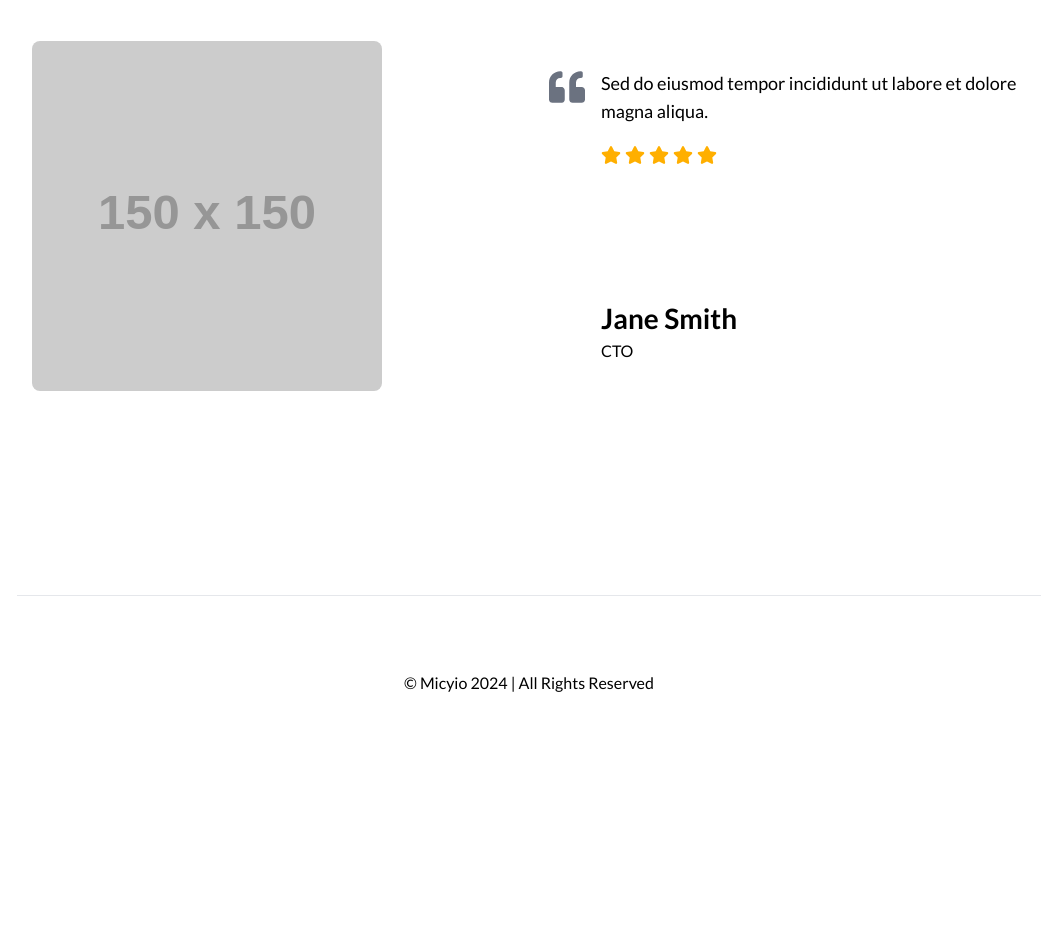
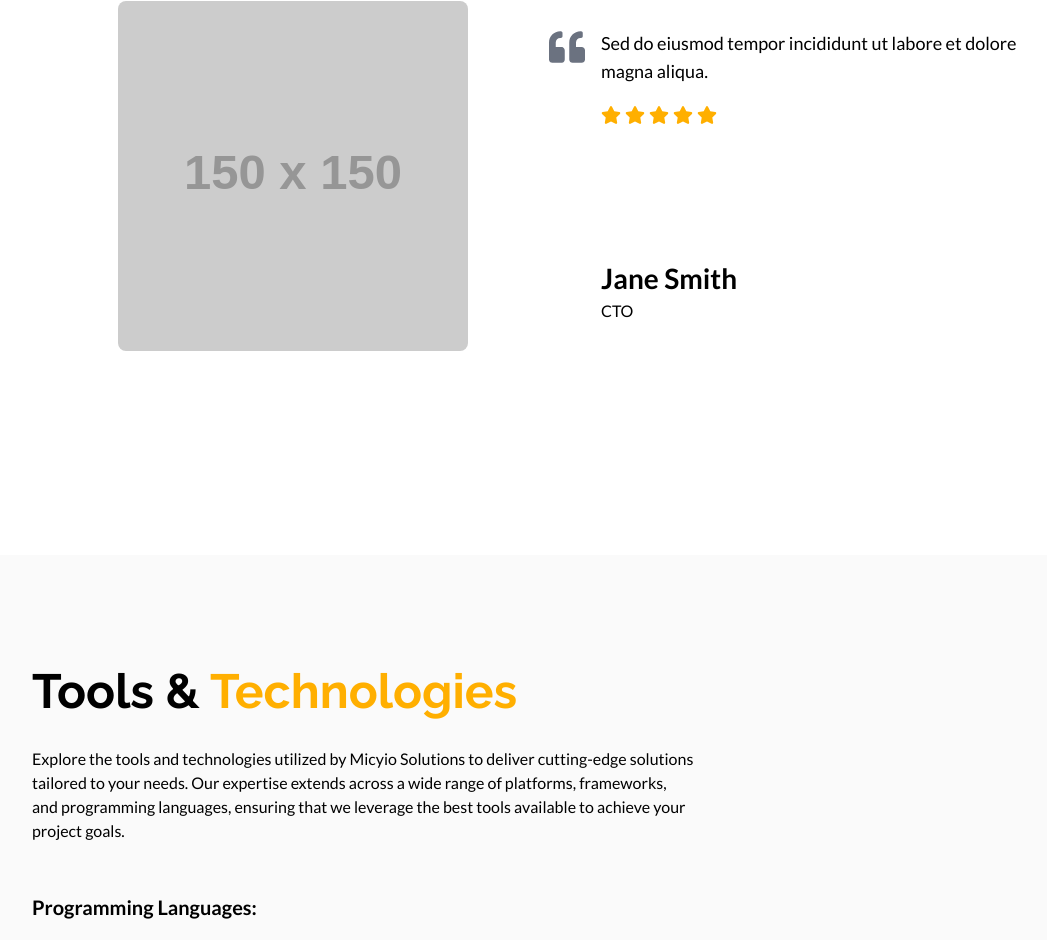
Before and after one commit to micyio/micyio, a Next.js app: page / in a window 1280 px wide. Shown: the part 5418-6358 px from the top of the page, without its empty margins (111-1158 px from the left). Before the commit the page ends 6188 px from the top, so only its background shows below. Built offline with nearby package versions, Linux system fonts and the light colour scheme.

Commit message:
technology responsive done

```diff
--- a/src/app/page.tsx
+++ b/src/app/page.tsx
@@ -5,6 +5,7 @@ import {
   MarqueeSection,
   PortfolioSection,
   ServiceSection,
+  TechnologySection,
   TestimonialsSection,
 } from "@/features/home";
 
@@ -18,8 +19,8 @@ export default function Home() {
       <PortfolioSection />
       <MarqueeSection />
       <TestimonialsSection />
-      {/*<TechnologySection />
-      <FaqSection />
+      <TechnologySection />
+      {/*<FaqSection />
       <Pricing />
       <CTA /> */}
     </main>
--- a/src/features/home/portfolio/portfolio.component.tsx
+++ b/src/features/home/portfolio/portfolio.component.tsx
@@ -15,7 +15,7 @@ export function PortfolioSection() {
   return (
     <div className="container" id="portfolio">
       <div className="grid grid-cols-12">
-        <div className="col-span-12 lg:col-span-8">
+        <div className="col-span-12 text-center lg:col-span-8 lg:text-left">
           <h1 className="heading-two mb-5">
             Our <span className="text-primary">Portfolio</span>
           </h1>
--- a/src/features/home/technology/tech-list.component.tsx
+++ b/src/features/home/technology/tech-list.component.tsx
@@ -6,7 +6,7 @@ export function TechList() {
       {technologyData?.map((techData, i) => (
         <div key={i}>
           <h3 className="text-xl font-semibold">{techData?.techName}</h3>
-          <div className="mt-5 flex flex-row gap-6">
+          <div className="mt-5 flex flex-row flex-wrap gap-6">
             {techData?.techList?.map((techInfo, j) => (
               <div key={j}>
                 <div className="flex items-center justify-center gap-2 rounded-lg border px-3 py-1.5">
--- a/src/features/home/technology/technology.component.tsx
+++ b/src/features/home/technology/technology.component.tsx
@@ -5,7 +5,7 @@ export function TechnologySection() {
     <div className="rounded-t-[100px] bg-[#F6F6F680] py-[100px] dark:bg-[#141313]">
       <div className="container">
         <div className="grid grid-cols-12 ">
-          <div className="col-span-8">
+          <div className="col-span-12 text-center lg:col-span-8 lg:text-left">
             <h1 className="heading-two mb-5">
               Tools & <span className="text-primary">Technologies</span>
             </h1>
--- a/src/features/home/testimonials/testimonial-slider.component.tsx
+++ b/src/features/home/testimonials/testimonial-slider.component.tsx
@@ -21,8 +21,8 @@ export function TestimonialSlider() {
       {testimonialData?.map((testimonial, index) => (
         <SwiperSlide key={index}>
           <div className="grid grid-cols-12 sm:gap-10">
-            <div className="col-span-12 xl:col-span-2" />
-            <div className="col-span-12 sm:col-span-6 xl:col-span-3">
+            <div className="col-span-12 sm:col-span-1 xl:col-span-2" />
+            <div className="col-span-12 sm:col-span-5 xl:col-span-3">
               <Image
                 src={testimonial?.thumbnail}
                 alt={testimonial?.author}
```
